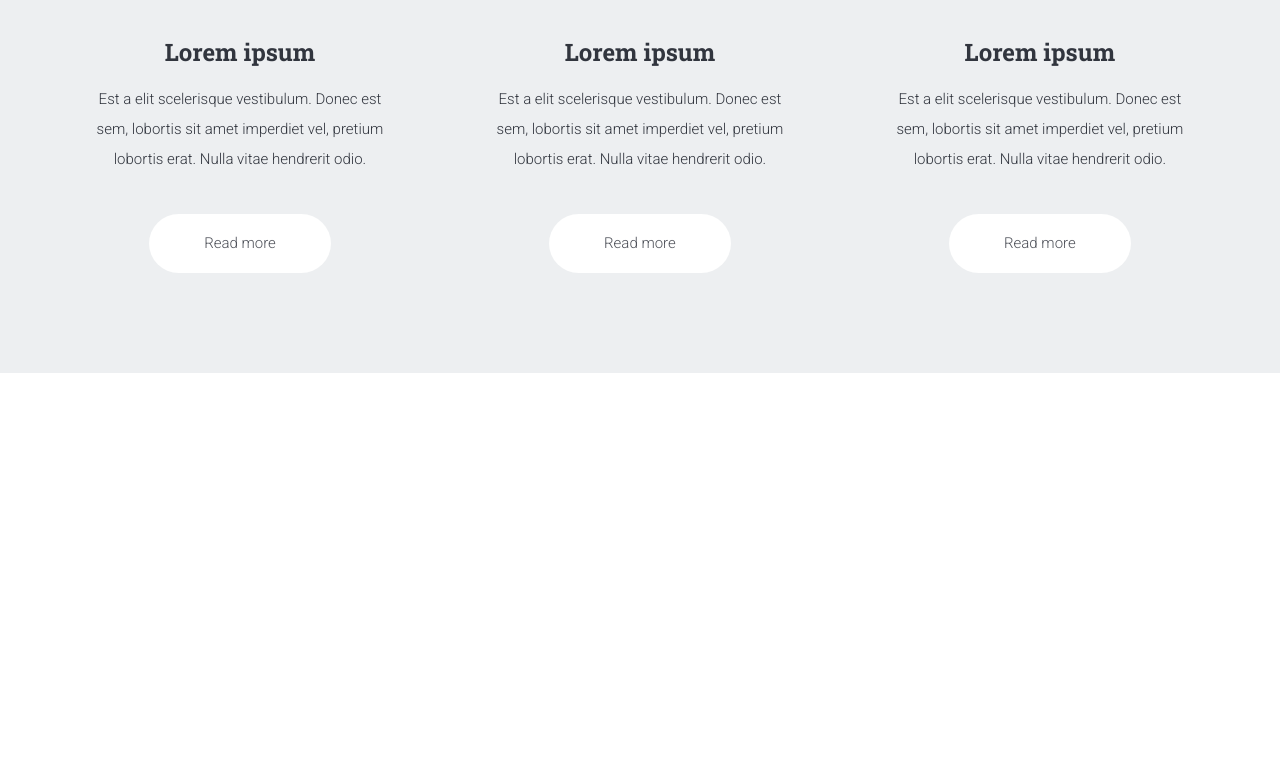
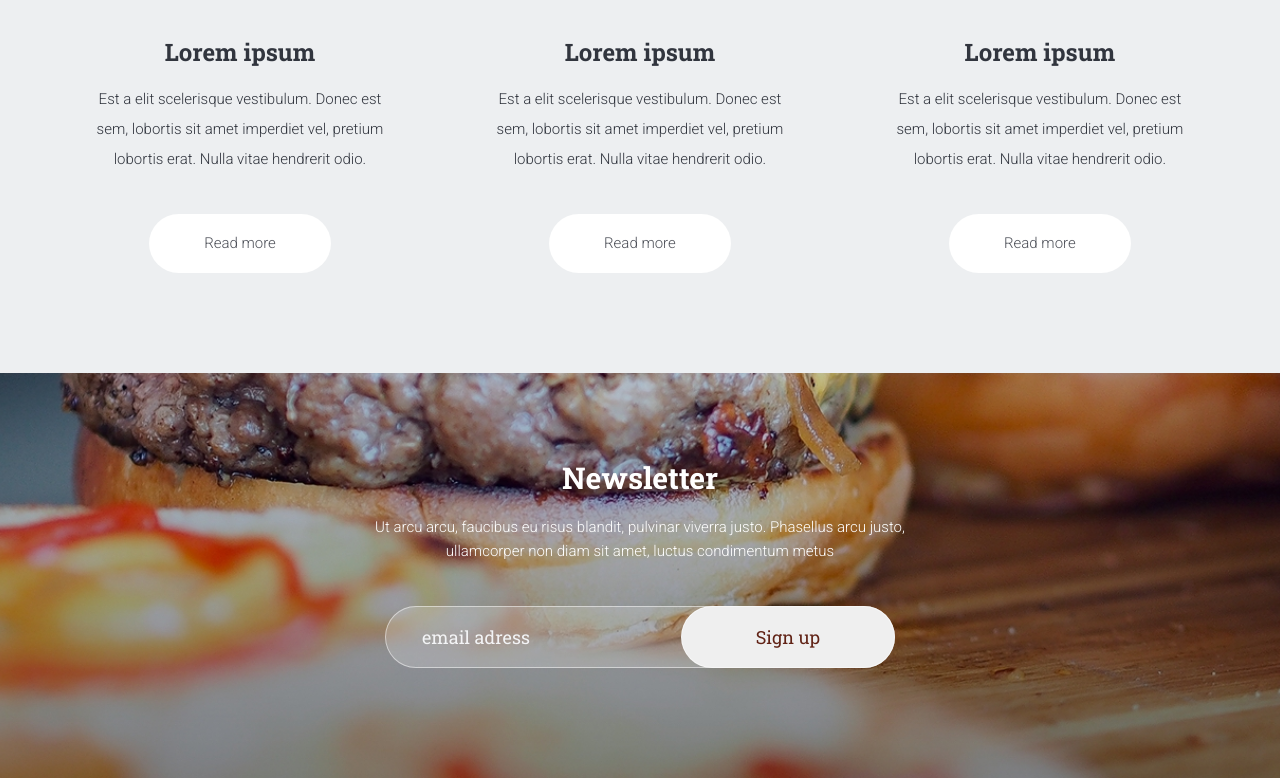
Before and after one commit to sparklingneuron/Home-07, a plain HTML site: page index.html in a window 1280 px wide. Shown: the part 1452-2230 px from the top of the page. Before the commit the page ends 1825 px from the top, so only its background shows below. Drawn offline with Linux system fonts and the light colour scheme.

Commit message:
Section 'Newsletter' is done

```diff
--- a/css/styles.css
+++ b/css/styles.css
@@ -207,3 +207,80 @@ body {
     border: 1px solid rgba(255, 255, 255, 0.5);
     background-color: #ffffff;
 }
+
+/* section "newsletter" styling */
+
+.newsletter {
+    color: #ffffff;
+    padding: 90px 0;
+    text-align: center;
+    background-image: url("../img/burger-background.jpg");
+    background-repeat: no-repeat;
+    background-position: center;
+    background-size: cover;
+}
+
+.newsletter h2 {
+    font-family: "Roboto Slab", serif;
+    font-size: 30px;
+    font-weight: 700;
+    margin: 0 0 22px;
+}
+
+.newsletter p {
+    max-width: 533px;
+    width: 100%;
+    margin: 0 auto 43px;
+    line-height: 24px;
+}
+
+.newsletter .signup-form {
+    position: relative;
+    max-width: 510px;
+    width: 100%;
+    margin: 0 auto 20px;
+}
+
+.signup-form input[type="email"],
+.signup-form input[type="submit"] {
+    -moz-appearance: none;
+    -webkit-appearance: none;
+    font-family: "Roboto Slab", serif;
+    font-size: 18px;
+    font-weight: 400;
+    border: 1px solid rgba(255, 255, 255, 0.5);
+    border-radius: 35px;
+}
+
+.signup-form input[type="email"] {
+    box-sizing: border-box;
+    color: #f3f4f6;
+    width: 100%;
+    background-color: rgba(255, 255, 255, 0.2);
+    padding: 20px 240px 20px 36px;
+}
+
+.signup-form input[type="submit"] {
+    color: #612316;
+    position: absolute;
+    top: 0;
+    right: 0;
+    padding: 20px 74px;
+    cursor: pointer;
+}
+
+::-webkit-input-placeholder { /* Chrome/Safari */
+    color: #f3f4f6;
+}
+
+::-moz-placeholder { /* Firefox 19+ */
+    color: #f3f4f6;
+}
+
+:-ms-input-placeholder { /* IE 10+ */
+    color: #f3f4f6;
+}
+
+:-moz-placeholder { /* Firefox 18- */
+    color: #f3f4f6;
+}
--- a/index.html
+++ b/index.html
@@ -92,5 +92,14 @@
         </ul>
     </div>
 </section>
+<section class="newsletter">
+    <h2>Newsletter</h2>
+    <p>Ut arcu arcu, faucibus eu risus blandit, pulvinar viverra justo. Phasellus arcu justo,
+        ullamcorper non diam sit amet, luctus condimentum metus</p>
+    <form class="signup-form" action="#">
+        <input type="email" name="email" placeholder="email adress">
+        <input type="submit" name="submit" value="Sign up">
+    </form>
+</section>
 </body>
 </html>
```
Also changed, not shown: img/burger-background.jpg (added).
